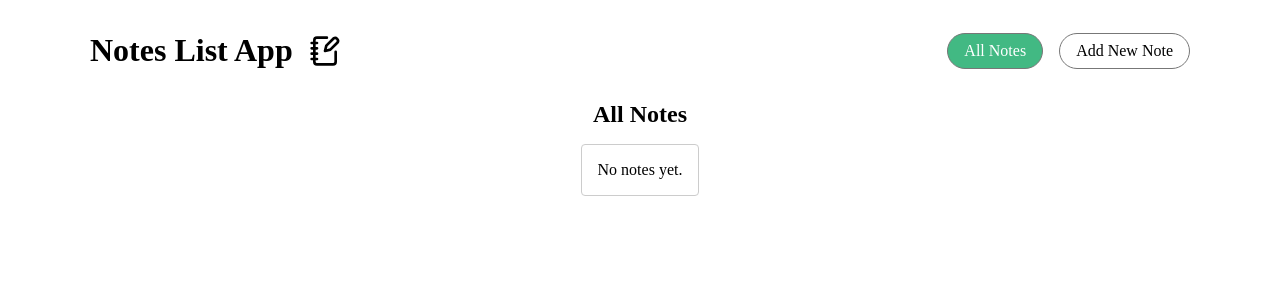
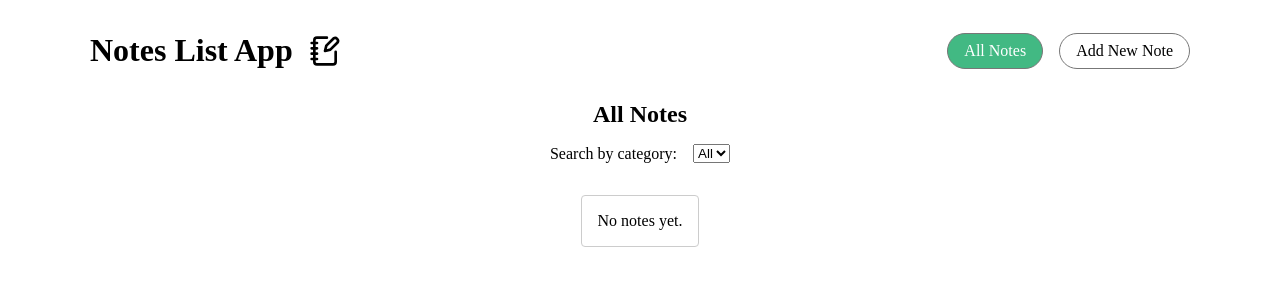
Before and after one commit to vadym-loik/notelist, a Vue app in the folder main/: page / in a window 1280 px wide. Shown: the top 300 px of the page. Built offline with nearby package versions, Linux system fonts and the light colour scheme.

Commit message:
add filter by category

```diff
--- a/main/src/views/NoteList.vue
+++ b/main/src/views/NoteList.vue
@@ -1,8 +1,18 @@
 <template>
     <div class="container">
         <h2 class="title">All Notes</h2>
+
+        <div class="search-bar">
+            <p>Search by category:</p>
+            <select v-model="search" placeholder="Search by category">
+                <option value="" selected>All</option>
+                <option v-for="category in categories" :key="category" :value="category">{{ category }}</option>
+            </select>
+        </div>
+
+
         <ul class="notes">
-            <li v-for="note in notes" :key="note.id" :note="note.item">
+            <li v-for="note in filteredCategory" :key="note.id" :note="note.item">
                 <RouterLink class="notes-item" :to="{ name: 'EditNote', params: { id: note.id } }">
                     <div class="notes-card">
                         <NoteCard :id="note.item.id" :title="note.item.title" :content="note.item.content"
@@ -29,17 +39,34 @@ export default {
         NoteCard
     },
 
+    data() {
+        return {
+            notes: [],
+            search: '',
+            categories: []
+        }
+    },
+
     created() {
         // Fetch notes from localStorage
         const notes = JSON.parse(localStorage.getItem('notes')) || [];
-        console.log(notes);
+
         // Dispatch an action to commit the notes to the store
         this.$store.commit('setNotes', notes);
+        this.notes = this.$store.state.notes;
+        console.log(this.notes);
+
+        // Get unique categories from notes
+        this.categories = [...new Set(this.notes.map(note => note.item.category))];
     },
 
     computed: {
-        notes() {
-            return this.$store.state.notes;
+        filteredCategory: function () {
+            if (this.search === '') {
+                return this.notes;
+            } else {
+                return this.notes.filter((note) => { return note.item.category === this.search; })
+            }
         }
     },
 }
@@ -49,6 +76,14 @@ export default {
 .title {
     text-align: center;
     margin-bottom: 1rem;
+}
+
+.search-bar {
+    display: flex;
+    align-items: center;
+    justify-content: center;
+    margin-bottom: 2rem;
+    gap: 1rem;
 }
 
 .nav-link {
@@ -77,4 +112,4 @@ export default {
         margin: 0 auto;
     }
 }
-</style>../components/AddNote.vue
+</style>
```
